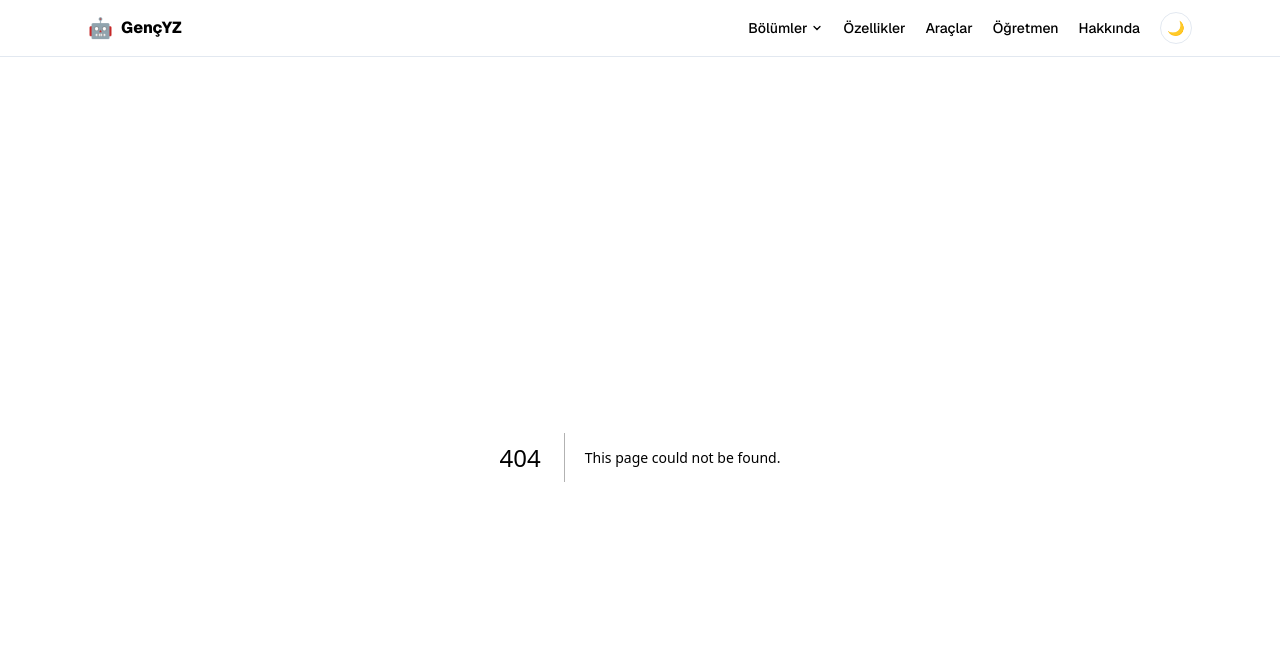
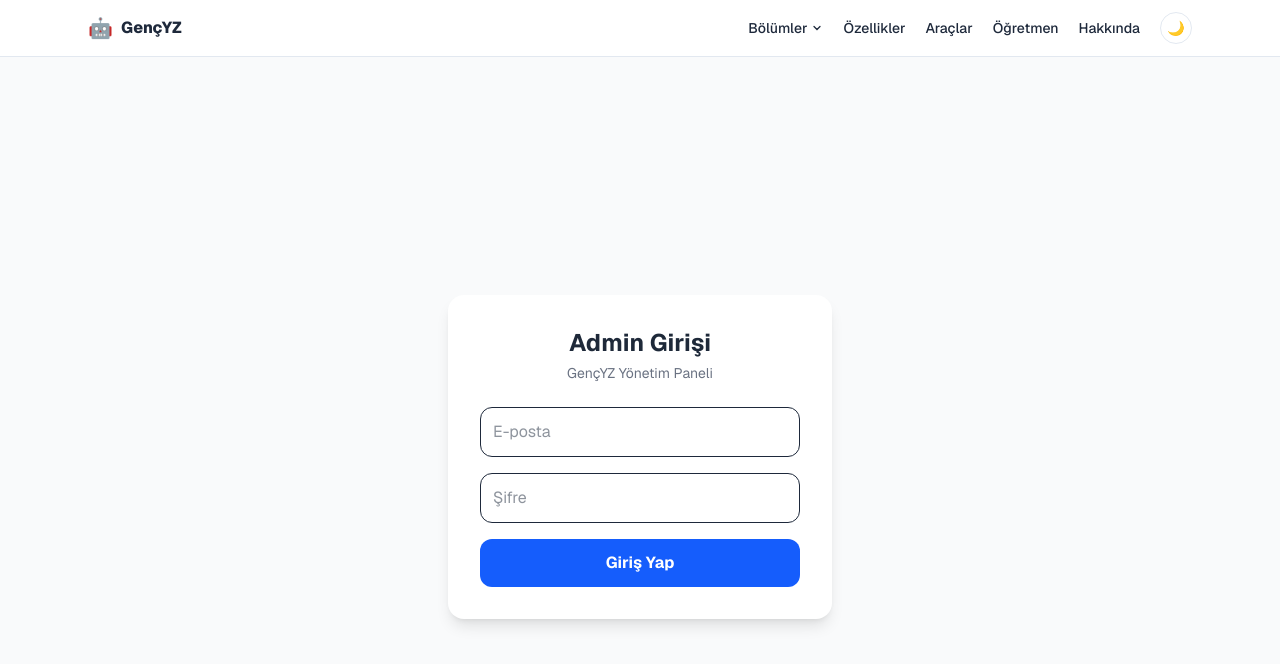
Before and after one commit to DrMuratAltun/yapay-zeka-cocuklar, a Next.js app in the folder web/: page /giris in a window 1280 px wide. Before the commit this address had no page. Shown: the top 664 px of the page. Built offline with nearby package versions, Linux system fonts and the light colour scheme.

Commit message:
feat: /giris admin login sayfası

```diff
--- /dev/null
+++ b/web/src/app/giris/page.tsx
@@ -0,0 +1,64 @@
+'use client'
+
+import { useState } from 'react'
+import { createClient } from '@/lib/supabase/client'
+import { useRouter } from 'next/navigation'
+
+export default function GirisPage() {
+  const [email, setEmail] = useState('')
+  const [password, setPassword] = useState('')
+  const [error, setError] = useState('')
+  const [loading, setLoading] = useState(false)
+  const router = useRouter()
+
+  async function handleSubmit(e: React.FormEvent) {
+    e.preventDefault()
+    setLoading(true)
+    setError('')
+    const supabase = createClient()
+    const { error } = await supabase.auth.signInWithPassword({ email, password })
+    if (error) {
+      setError(error.message)
+      setLoading(false)
+      return
+    }
+    router.push('/admin/okullar')
+  }
+
+  return (
+    <div className="min-h-screen bg-gray-50 flex items-center justify-center p-4">
+      <div className="bg-white rounded-2xl shadow-lg p-8 w-full max-w-sm space-y-6">
+        <div className="text-center">
+          <h1 className="text-2xl font-bold text-gray-800">Admin Girişi</h1>
+          <p className="text-gray-500 text-sm mt-1">GençYZ Yönetim Paneli</p>
+        </div>
+        <form onSubmit={handleSubmit} className="space-y-4">
+          <input
+            type="email"
+            placeholder="E-posta"
+            value={email}
+            onChange={e => setEmail(e.target.value)}
+            className="w-full border rounded-xl p-3 focus:outline-none focus:ring-2 focus:ring-blue-400"
+            required
+          />
+          <input
+            type="password"
+            placeholder="Şifre"
+            value={password}
+            onChange={e => setPassword(e.target.value)}
+            className="w-full border rounded-xl p-3 focus:outline-none focus:ring-2 focus:ring-blue-400"
+            required
+          />
+          {error && <p className="text-red-500 text-sm">{error}</p>}
+          <button
+            type="submit"
+            disabled={loading}
+            className="w-full bg-blue-600 text-white font-bold py-3 rounded-xl hover:bg-blue-700 disabled:bg-gray-300 transition"
+          >
+            {loading ? 'Giriş yapılıyor...' : 'Giriş Yap'}
+          </button>
+        </form>
+      </div>
+    </div>
+  )
+}
```
